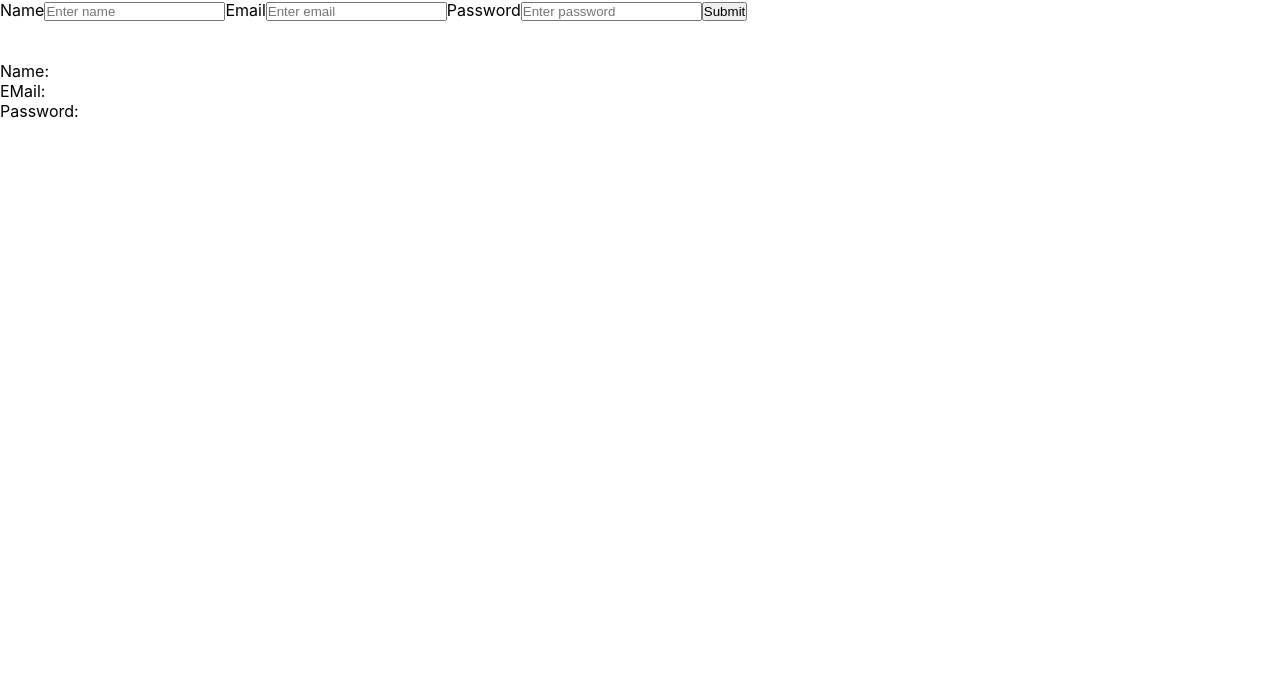
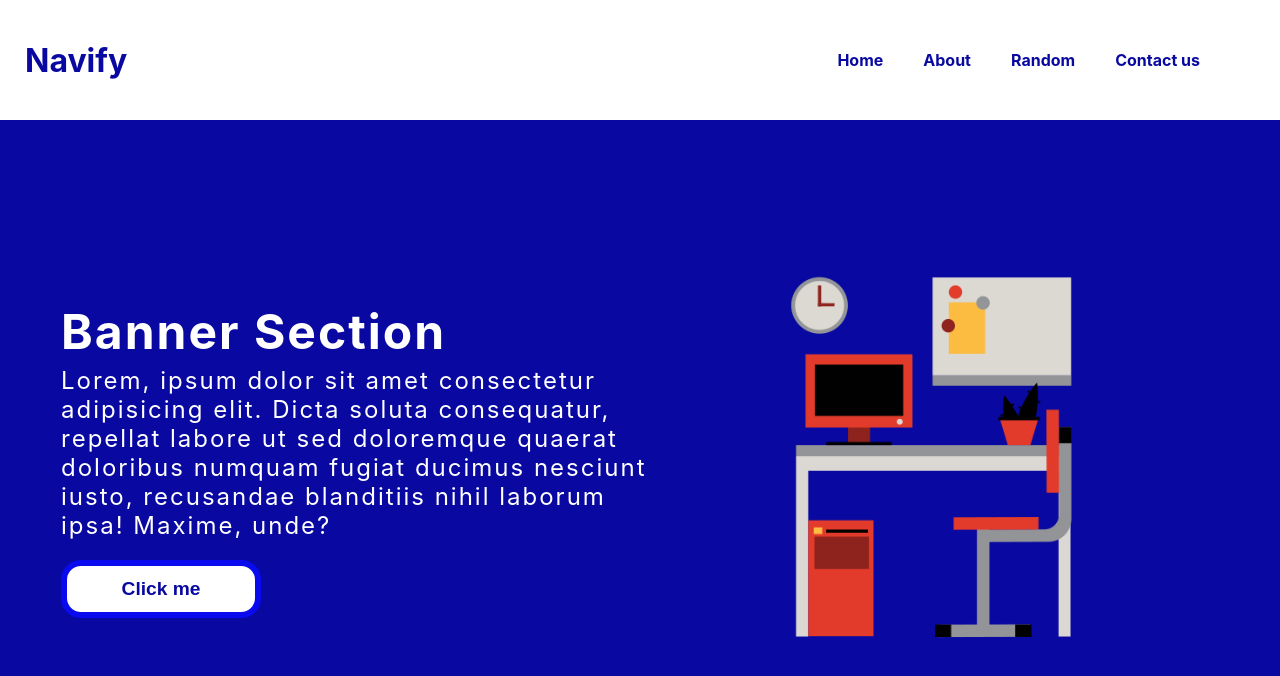
Before and after one commit to Bola-coder/Frontend-Two-Class, a React (Create React App) app in the folder Abolarinwa/frontend-two/: page / in a window 1280 px wide. Shown: the top 676 px of the page. Built offline with nearby package versions, Linux system fonts and the light colour scheme.

Commit message:
React Router Dom

```diff
--- a/Abolarinwa/frontend-two/package.json
+++ b/Abolarinwa/frontend-two/package.json
@@ -9,6 +9,7 @@
     "react": "^18.1.0",
     "react-dom": "^18.1.0",
     "react-icons": "^4.3.1",
+    "react-router-dom": "^6.3.0",
     "react-scripts": "5.0.1",
     "web-vitals": "^2.1.4"
   },
--- a/Abolarinwa/frontend-two/src/App.js
+++ b/Abolarinwa/frontend-two/src/App.js
@@ -1,12 +1,13 @@
 import "./App.css";
-import Form from "./components/Forms/Form";
+import { BrowserRouter as Router, Routes, Route } from "react-router-dom";
+// import Form from "./components/Forms/Form";
 // import Home from './components/Home';
 // import About from './components/About';
 // import PeopleList from "./components/PeopleList";
 // import Count from './components/Count';
-// import Navbar from "./components/project navbar/Navbar";
-// import Banner from "./components/project navbar/Banner";
-// import RandomUser from "./components/project navbar/RandomUser";
+import Navbar from "./components/project navbar/Navbar";
+import Banner from "./components/project navbar/Banner";
+import RandomUser from "./components/project navbar/RandomUser";
 // import Header from "./components/Dashboard Project/Header";
 // import headerDetails from "./components/Dashboard Project/Headerdetails";
 
@@ -14,17 +15,21 @@ function App() {
   document.title = "Navify";
   return (
     <div className="App">
-      {/* <h1>Frontend Class Two</h1> */}
-      {/* <About />
+      <Router>
+        {/* <About />
       <Home /> */}
-      {/* <Header details={headerDetails}/>
+        {/* <Header details={headerDetails}/>
       <PeopleList /> */}
-      {/* <Count /> */}
-      {/* This is project Navbar */}
-      {/* <Navbar />
-      <Banner />
-      <RandomUser /> */}
-      <Form />
+        {/* <Count /> */}
+        {/* This is project Navbar */}
+
+        <Navbar />
+        <Routes>
+          <Route path="/" element={<Banner />} />
+          <Route path="/random" element={<RandomUser />} />
+        </Routes>
+        {/* <Form /> */}
+      </Router>
     </div>
   );
 }
--- a/Abolarinwa/frontend-two/src/components/project navbar/Navbar.jsx
+++ b/Abolarinwa/frontend-two/src/components/project navbar/Navbar.jsx
@@ -1,4 +1,5 @@
 import React, { useState } from "react";
+import { Link } from "react-router-dom";
 import style from "./css/navbar.module.css";
 import { FaHamburger, FaTimes } from "react-icons/fa";
 
@@ -10,20 +11,20 @@ const Navbar = () => {
   };
   return (
     <nav className={style.nav}>
-      <div className={style.logo}>
+      <div  iv className={style.logo}>
+        <Link to="/">
         <h1>Navify</h1>
+        </Link>
       </div>
       <div className={mobile ? style.mobile_links : style.links}>
         <div className={style.hamburger} onClick={handleMobile}>
           {mobile ? <FaTimes /> : <FaHamburger />}
         </div>
-        <div
-          className={mobile ? style.mobile_link : style.link}
-          onClick={handleMobile}>
-          <a href="#home">Home</a>
-          <a href="#about">About</a>
-          <a href="#serv">Services</a>
-          <a href="#cont">Contact us</a>
+        <div className={mobile ? style.mobile_link : style.link}>
+          <Link to="/">Home</Link>
+          <Link to="/about">About</Link>
+          <Link to="/random">Random</Link>
+          <Link to="/contact">Contact us</Link>
         </div>
       </div>
     </nav>
@@ -32,6 +33,4 @@ const Navbar = () => {
 
 export default Navbar;
 
-export const myName = () => {
-
-}
+export const myName = () => {};
--- a/Abolarinwa/frontend-two/src/components/project navbar/css/navbar.module.css
+++ b/Abolarinwa/frontend-two/src/components/project navbar/css/navbar.module.css
@@ -16,6 +16,10 @@
 
 .logo h1:hover {
   border-left: 4px solid rgb(9, 9, 161);
+}
+
+.logo a {
+  text-decoration: none;
 }
 
 .links {
```
Also changed, not shown: 1 other file (tests, documents, lock files or other folders).
